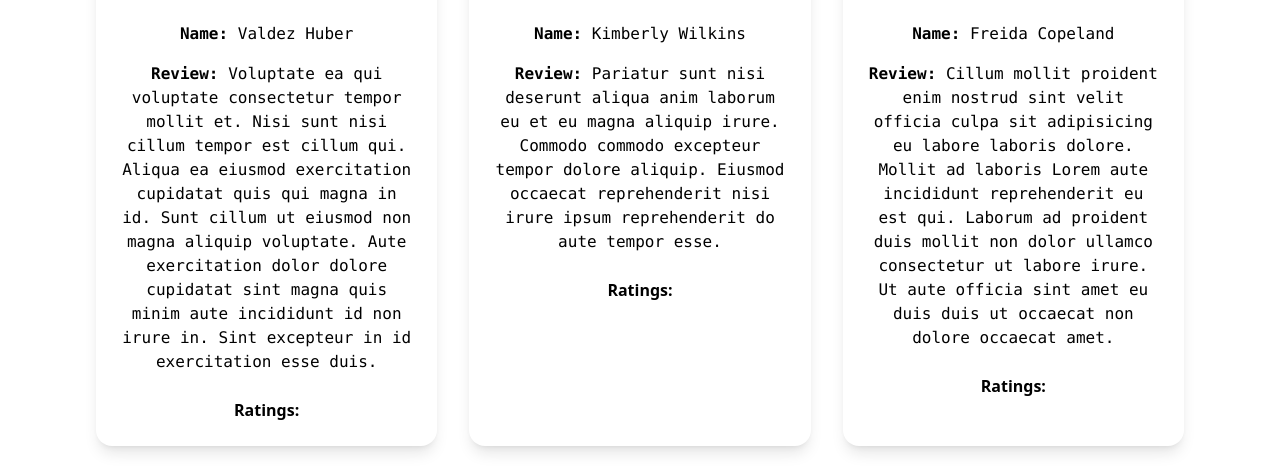
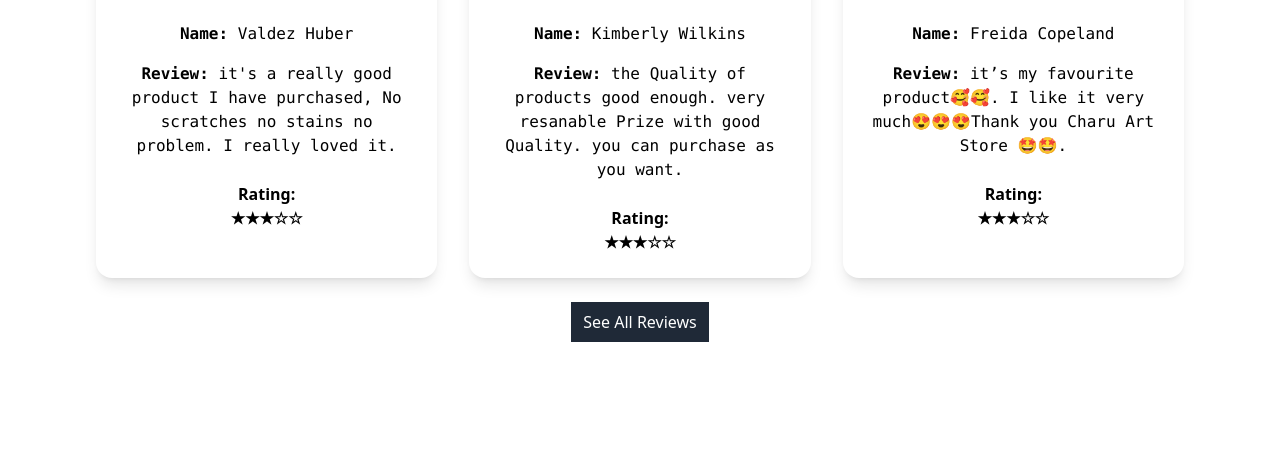
Before and after one commit to sabiha-wasema/product-analysis-website, a React (Create React App) app: page / in a window 1280 px wide. Shown: the part 1000-1468 px from the top of the page. After the commit the page ends 1374 px from the top, so only its background shows below. Built offline with nearby package versions, Linux system fonts and the light colour scheme.

Commit message:
deshboard added

```diff
--- a/package.json
+++ b/package.json
@@ -3,6 +3,7 @@
   "version": "0.1.0",
   "private": true,
   "dependencies": {
+    "@heroicons/react": "^1.0.6",
     "@testing-library/jest-dom": "^5.16.3",
     "@testing-library/react": "^12.1.4",
     "@testing-library/user-event": "^13.5.0",
--- a/public/data.json
+++ b/public/data.json
@@ -3,60 +3,60 @@
         "id": 1,
         "picture": "https://www.kindpng.com/picc/m/497-4973038_profile-picture-circle-png-transparent-png.png",
         "name": "Valdez Huber",
-        "comment": "Voluptate ea qui voluptate consectetur tempor mollit et. Nisi sunt nisi cillum tempor est cillum qui. Aliqua ea eiusmod exercitation cupidatat quis qui magna in id. Sunt cillum ut eiusmod non magna aliquip voluptate. Aute exercitation dolor dolore cupidatat sint magna quis minim aute incididunt id non irure in. Sint excepteur in id exercitation esse duis.\r\n"
+        "comment": "it's a really good product I have purchased, No scratches no stains no problem. I really loved it.\r\n"
     },
     {
         "id": 2,
         "picture": "https://www.pngitem.com/pimgs/m/348-3481514_circle-profile-girl-hd-png-download.png",
         "name": "Kimberly Wilkins",
-        "comment": "Pariatur sunt nisi deserunt aliqua anim laborum eu et eu magna aliquip irure. Commodo commodo excepteur tempor dolore aliquip. Eiusmod occaecat reprehenderit nisi irure ipsum reprehenderit do aute tempor esse.\r\n"
+        "comment": "the Quality of products good enough. very resanable Prize  with good Quality. you can purchase  as you want.\r\n"
     },
     {
         "id": 3,
         "picture": "https://www.kindpng.com/picc/m/497-4973038_profile-picture-circle-png-transparent-png.png",
         "name": "Freida Copeland",
-        "comment": "Cillum mollit proident enim nostrud sint velit officia culpa sit adipisicing eu labore laboris dolore. Mollit ad laboris Lorem aute incididunt reprehenderit eu est qui. Laborum ad proident duis mollit non dolor ullamco consectetur ut labore irure. Ut aute officia sint amet eu duis duis ut occaecat non dolore occaecat amet.\r\n"
+        "comment": "it’s my favourite product🥰🥰. I like it very much😍😍😍Thank you Charu Art Store 🤩🤩.\r\n"
     },
     {
         "id": 4,
         "picture": "https://www.pngitem.com/pimgs/m/348-3481514_circle-profile-girl-hd-png-download.png",
         "name": "Dianna Hester",
-        "comment": "Ipsum labore velit laboris eiusmod irure minim. Laboris minim ullamco consectetur culpa deserunt sunt excepteur tempor deserunt ullamco proident esse ad. Laboris adipisicing consequat commodo sit cupidatat laborum anim ipsum in officia fugiat mollit. Sunt dolore incididunt commodo et sit culpa in velit anim voluptate aute ex.\r\n"
+        "comment": "the Quality of products good enough. very resanable Prize  with good Quality. you can purchase  as you want.\r\n"
     },
     {
         "id": 5,
         "picture": "https://www.kindpng.com/picc/m/497-4973038_profile-picture-circle-png-transparent-png.png",
         "name": "Watkins Tate",
-        "comment": "Reprehenderit dolore mollit eiusmod labore enim. Lorem in consectetur ullamco sint nulla ea cillum commodo tempor ullamco enim. Laboris in anim pariatur excepteur consectetur. Eu ea fugiat nisi laboris nulla excepteur ut minim mollit. Dolor labore magna ullamco reprehenderit incididunt eiusmod dolore nisi irure in et exercitation nisi.\r\n"
+        "comment": "it's a really good product I have purchased, No scratches no stains no problem. I really loved it.\r\n"
     },
     {
         "id": 6,
         "picture": "https://www.pngitem.com/pimgs/m/348-3481514_circle-profile-girl-hd-png-download.png",
         "name": "Patty Burton",
-        "comment": "Incididunt eu laboris deserunt amet laborum tempor nisi irure sunt. Enim duis cupidatat eu laborum non non ut aliqua irure minim officia mollit. Ut et incididunt ullamco cillum mollit occaecat officia commodo reprehenderit.\r\n"
+        "comment": "it’s my favourite product🥰🥰. I like it very much😍😍😍Thank you Charu Art Store 🤩🤩.\r\n"
     },
     {
         "id": 7,
         "picture": "https://www.kindpng.com/picc/m/497-4973038_profile-picture-circle-png-transparent-png.png",
         "name": "Patty mark",
-        "comment": "Incididunt eu laboris deserunt amet laborum tempor nisi irure sunt. Enim duis cupidatat eu laborum non non ut aliqua irure minim officia mollit. Ut et incididunt ullamco cillum mollit occaecat officia commodo reprehenderit.\r\n"
+        "comment": "the Quality of products good enough. very resanable Prize  with good Quality. you can purchase  as you want.\r\n"
     },
     {
         "id": 8,
         "picture": "https://www.pngitem.com/pimgs/m/348-3481514_circle-profile-girl-hd-png-download.png",
         "name": "Patty Burton",
-        "comment": "Incididunt eu laboris deserunt amet laborum tempor nisi irure sunt. Enim duis cupidatat eu laborum non non ut aliqua irure minim officia mollit. Ut et incididunt ullamco cillum mollit occaecat officia commodo reprehenderit.\r\n"
+        "comment": "it’s my favourite product🥰🥰. I like it very much😍😍😍Thank you Charu Art Store 🤩🤩.\r\n"
     },
     {
         "id": 9,
         "picture": "https://www.kindpng.com/picc/m/497-4973038_profile-picture-circle-png-transparent-png.png",
         "name": "Patty Burton",
-        "comment": "Incididunt eu laboris deserunt amet laborum tempor nisi irure sunt. Enim duis cupidatat eu laborum non non ut aliqua irure minim officia mollit. Ut et incididunt ullamco cillum mollit occaecat officia commodo reprehenderit.\r\n"
+        "comment": "the Quality of products good enough. very resanable Prize with good Quality. you can purchase as you want.\r\n"
     },
     {
         "id": 10,
         "picture": "https://www.pngitem.com/pimgs/m/348-3481514_circle-profile-girl-hd-png-download.png",
         "name": "Watkins Tate",
-        "comment": "Reprehenderit dolore mollit eiusmod labore enim. Lorem in consectetur ullamco sint nulla ea cillum commodo tempor ullamco enim. Laboris in anim pariatur excepteur consectetur. Eu ea fugiat nisi laboris nulla excepteur ut minim mollit. Dolor labore magna ullamco reprehenderit incididunt eiusmod dolore nisi irure in et exercitation nisi.\r\n"
+        "comment": "it’s my favourite product🥰🥰. I like it very much😍😍😍Thank you Charu Art Store 🤩🤩..\r\n"
     }
 ]
--- a/src/components/Card/Card.js
+++ b/src/components/Card/Card.js
@@ -11,11 +11,10 @@ const Card = (props) => {
                 <h3 className='my-4'><span className='font-bold'>Name:</span> {name}</h3>
                 <p className='message'><span className='font-bold'>Review:</span> {comment} </p>
             </div>
-            <div className=''>
-                <h3 className='font-sans font-bold'>Ratings: </h3>
+            <div>
+                <h5 className='font-bold'>Rating: <p>★★★☆☆</p></h5>
             </div>
-
-        </div>
+        </div >
     );
 };
 
```
Also changed, not shown: 1 other file (tests, documents, lock files or other folders).
